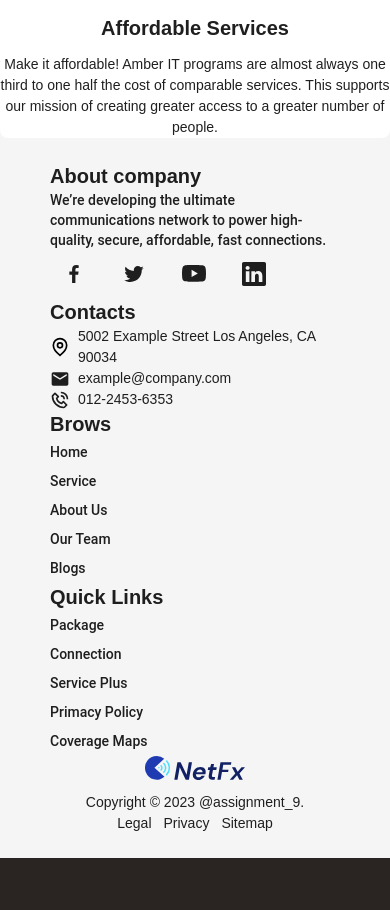
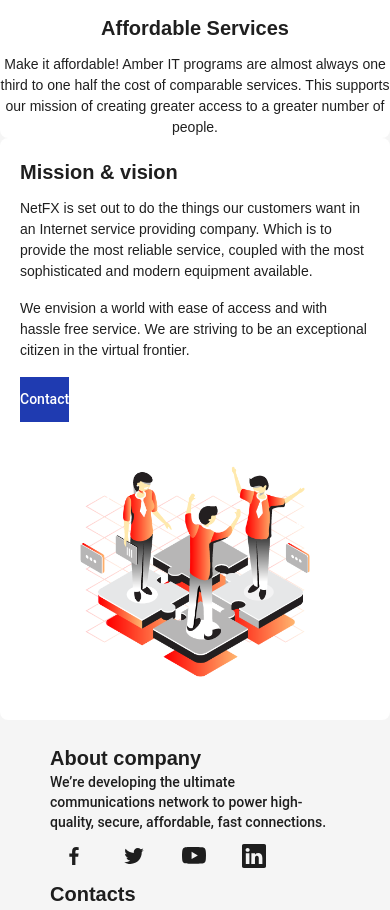
Before and after one commit to nazmul162001/Internet-Service-Provider_Client, a Next.js app: page /about in a window 390 px wide. Shown: the part 1600-2510 px from the top of the page. Before the commit the page ends 2458 px from the top, so only its background shows below. Built offline with nearby package versions, Linux system fonts and the light colour scheme; no server answers.

Commit message:
completed about us mission & vision overview

```diff
--- /dev/null
+++ b/src/components/about/VisionOverView.tsx
@@ -0,0 +1,50 @@
+import Link from "next/link";
+import PrimaryButton from "../Button/PrimaryButton";
+import Image from "next/image";
+
+const VisionOverView = () => {
+  return (
+    <section className="px-5 md:px-16 w-full h-full my-8 md:my-16">
+      <div className="w-full bg-white py-5 rounded-lg grid grid-cols-1 md:grid-cols-2 gap-4 p-5">
+        <div className="flex items-center">
+          <div>
+            <h2 className="text-xl md:text-2xl lg:text-3xl font-bold text-[#112164]">
+              Mission & vision
+            </h2>
+            <div className="w-full">
+              <div className="w-28 h-[3px] bg-gray-300 my-2"></div>
+            </div>
+
+            <p className="text-[#6c757d] lg:text-lg pt-3">
+              NetFX is set out to do the things our customers want in an
+              Internet service providing company. Which is to provide the most
+              reliable service, coupled with the most sophisticated and modern
+              equipment available.
+            </p>
+            <p className="text-[#6c757d] lg:text-lg py-4">
+              We envision a world with ease of access and with hassle free
+              service. We are striving to be an exceptional citizen in the
+              virtual frontier.
+            </p>
+            <div className="my-5">
+              <Link href="/contact">
+                <PrimaryButton title="Contact" bgColor="bg_two" />
+              </Link>
+            </div>
+          </div>
+        </div>
+        <div className="p-8 flex justify-center items-center">
+          <Image
+            // className="w-full"
+            src="/mission-vision.png"
+            width={600}
+            height={550}
+            alt="mission/image"
+          />
+        </div>
+      </div>
+    </section>
+  );
+};
+
+export default VisionOverView;
--- a/src/pages/about/index.tsx
+++ b/src/pages/about/index.tsx
@@ -1,6 +1,7 @@
 import RootLayout from "@/components/Layouts/RootLayouts";
 import Mission from "@/components/about/Mission";
 import Vision from "@/components/about/Vision";
+import VisionOverView from "@/components/about/VisionOverView";
 import { ReactElement } from "react";
 
 const About = () => {
@@ -23,6 +24,9 @@ const About = () => {
       <Mission />
       {/* our vision  */}
       <Vision />
+
+      {/* mission & vision overview */}
+      <VisionOverView />
     </section>
   );
 };
```
